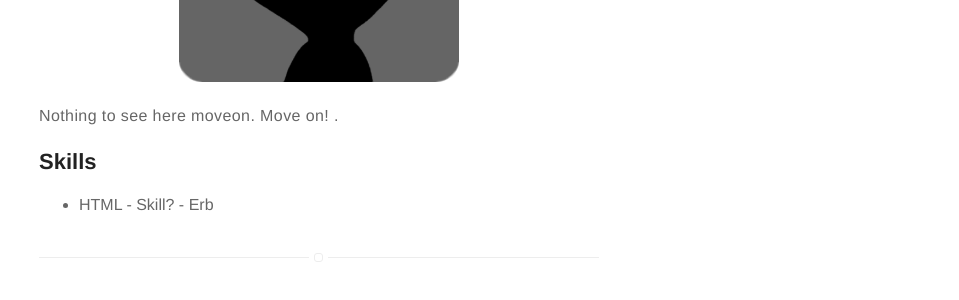
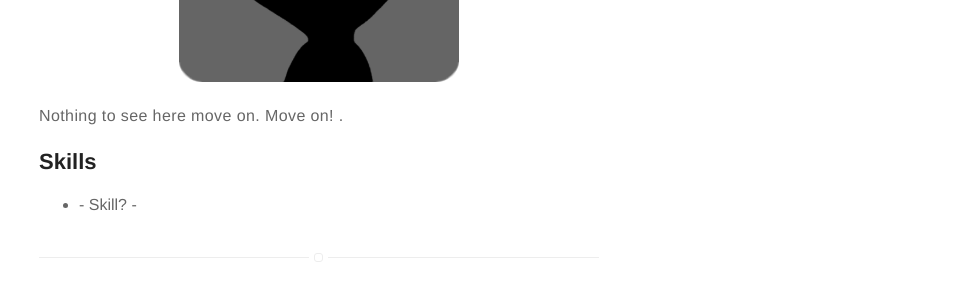
Before and after one commit to MaskedFox/maskedfox.github.io, a Jekyll site: the page built from about.md, in a window 1280 px wide. Shown: the part 323-623 px from the top of the page, without its empty margins (321-1280 px from the left). Built offline with Jekyll 4.4.1, drawn with Linux system fonts in a browser that asks for light colours.

Commit message:
Update about.md

```diff
--- a/about.md
+++ b/about.md
@@ -4,14 +4,14 @@ layout: page
 ---
 ![Profile Image]({{ site.url }}/{{ site.picture }})
 
-<p> Nothing to see here moveon. Move on! .</p>
+<p> Nothing to see here move on. Move on! .</p>
 
 
 
 <h2>Skills</h2>
 
 <ul class="skill-list">
-	<li>HTML - Skill? - Erb</li>
+	<li> - Skill? - </li>
 
 
 </ul>
```
